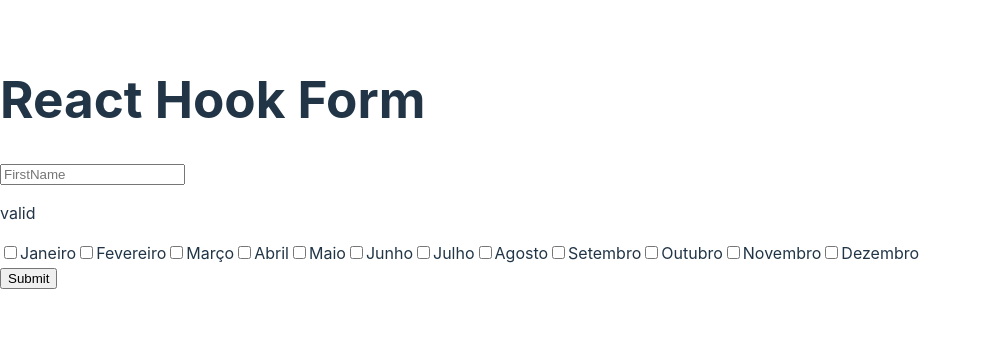
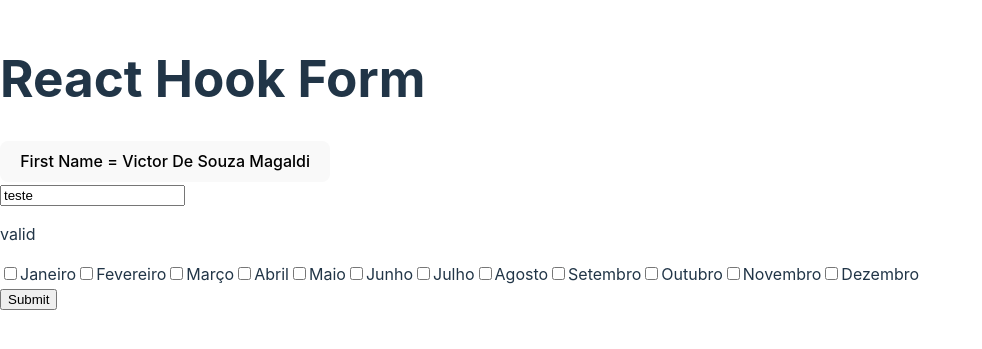
Before and after one commit to victor-magaldi/forms-libs-studies, a React (Vite) app: page / in a window 1280 px wide. Shown: the part 237-586 px from the top of the page, without its empty margins (0-982 px from the left). Built offline with nearby package versions, Linux system fonts and the light colour scheme.

Commit message:
testing controllers

```diff
--- a/src/components/HookForm.tsx
+++ b/src/components/HookForm.tsx
@@ -28,9 +28,9 @@ function Input(props: UseControllerProps<FormValues>) {
 }
 
 export function HookForm() {
-  const { handleSubmit, control } = useForm<FormValues>({
+  const { handleSubmit, control, setValue } = useForm<FormValues>({
     defaultValues: {
-      FirstName: "",
+      FirstName: "teste",
     },
     mode: "onChange",
   });
@@ -71,6 +71,13 @@ export function HookForm() {
 
   return (
     <form onSubmit={handleSubmit(onSubmit)}>
+      <button
+        onClick={() => {
+          setValue("FirstName", "Victor De Souza Magaldi");
+        }}
+      >
+        First Name = Victor De Souza Magaldi
+      </button>
       <Input control={control} name="FirstName" rules={{ required: true }} />
 
       <CheckboxGroup
```
